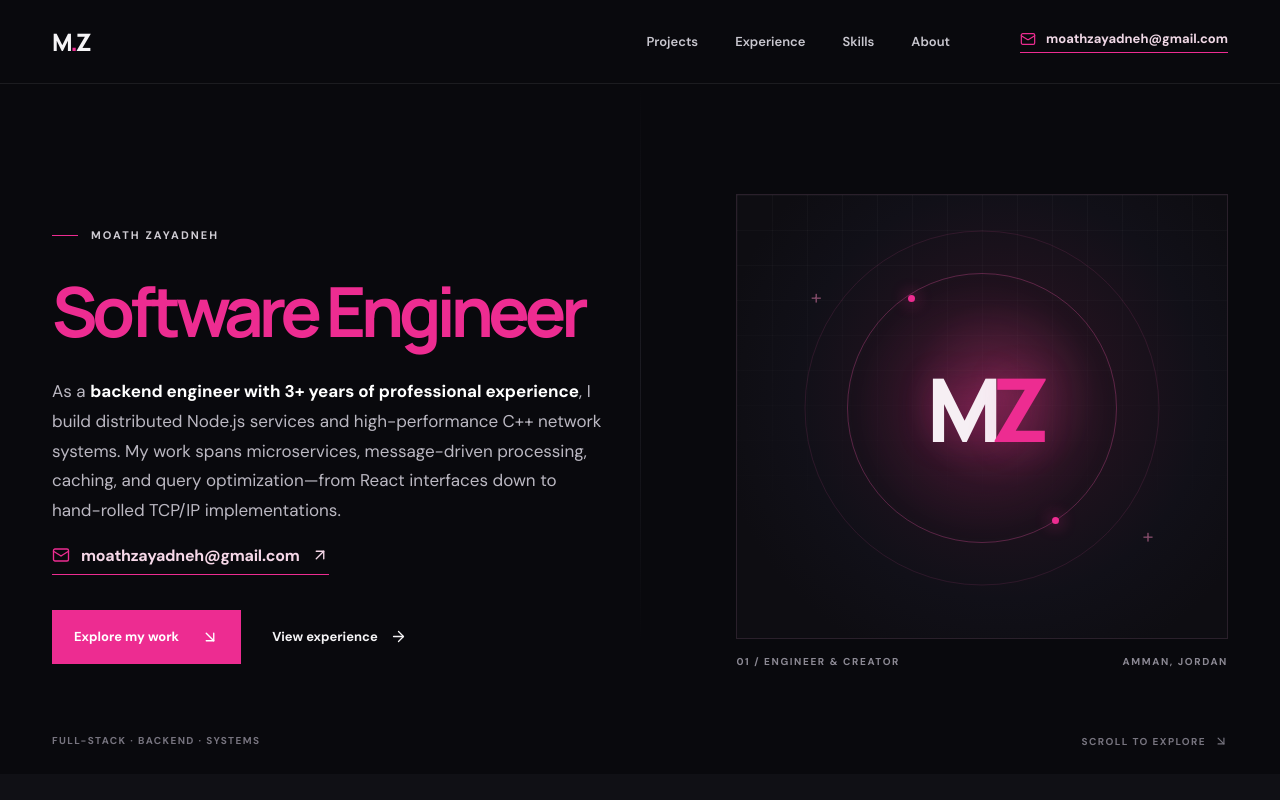
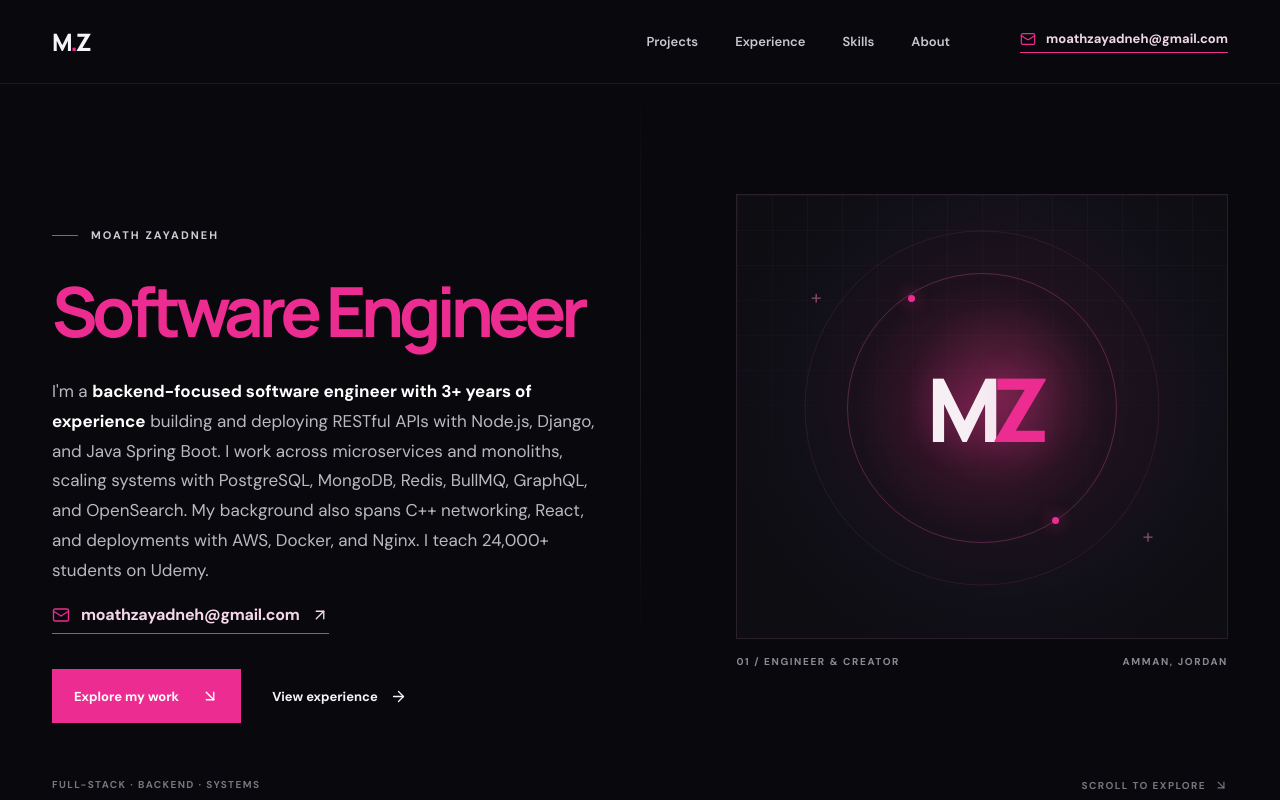
Before and after one commit to themud2001/portfolio, a Next.js app: page / in a window 1280 px wide. Shown: the top 800 px of the page. Built offline with nearby package versions, Linux system fonts and the light colour scheme.

Commit message:
Update hero introduction from latest CV

```diff
--- a/app/page.tsx
+++ b/app/page.tsx
@@ -167,7 +167,7 @@ export default function Home() {
           <div className="hero-content">
             <div className="eyebrow"><span className="eyebrow-line" /> MOATH ZAYADNEH</div>
             <h1 id="hero-title">Software Engineer</h1>
-            <p className="hero-lead">As a <strong>backend engineer with 3+ years of professional experience</strong>, I build distributed Node.js services and high-performance C++ network systems. My work spans microservices, message-driven processing, caching, and query optimization—from React interfaces down to hand-rolled TCP/IP implementations.</p>
+            <p className="hero-lead">I&apos;m a <strong>backend-focused software engineer with 3+ years of experience</strong> building and deploying RESTful APIs with Node.js, Django, and Java Spring Boot. I work across microservices and monoliths, scaling systems with PostgreSQL, MongoDB, Redis, BullMQ, GraphQL, and OpenSearch. My background also spans C++ networking, React, and deployments with AWS, Docker, and Nginx. I teach 24,000+ students on Udemy.</p>
             <a className="hero-email" href="mailto:moathzayadneh@gmail.com"><Mail size={18} strokeWidth={1.8} /> moathzayadneh@gmail.com <ArrowUpRight size={18} strokeWidth={1.8} /></a>
             <div className="hero-actions">
               <a className="button button-primary" href="#projects">Explore my work <ArrowDownRight size={18} strokeWidth={1.8} /></a>
```
